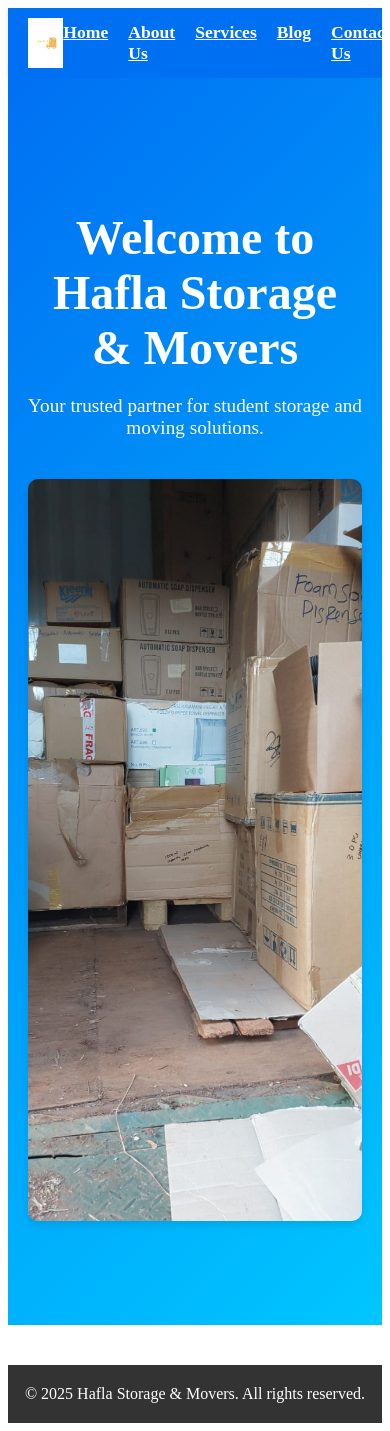
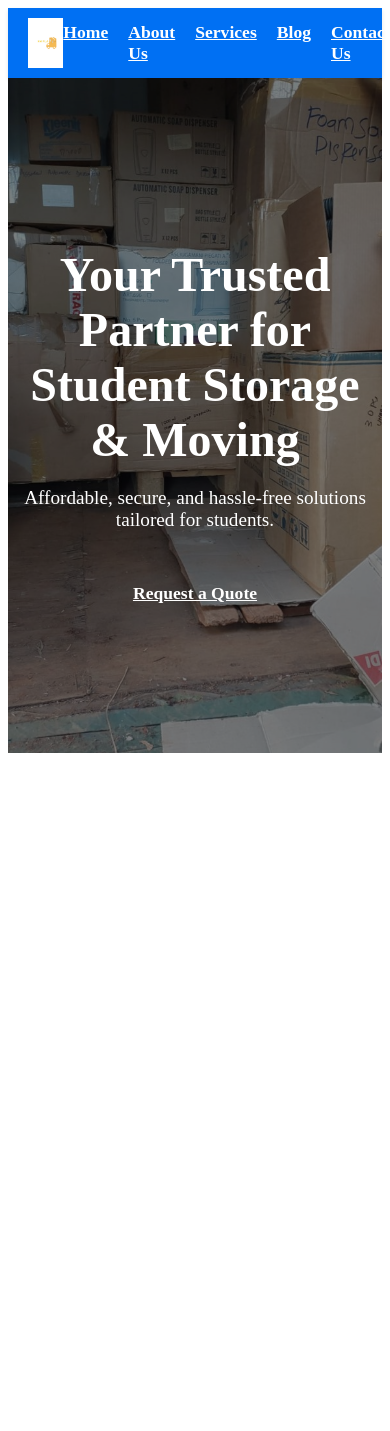
Before and after one commit to JohnMnyika/hafla-storage-and-movers, a Next.js app: page / in a window 390 px wide. Shown: the top 1431 px of the page. After the commit the page ends 1211 px from the top, so only its background shows below. Built offline with nearby package versions, Linux system fonts and the light colour scheme.

Commit message:
updated design and layout

```diff
--- a/src/components/Footer.tsx
+++ b/src/components/Footer.tsx
@@ -3,7 +3,21 @@ import styles from '../styles/Footer.module.css';
 export default function Footer() {
     return (
         <footer className={styles.footer}>
-            <p>&copy; {new Date().getFullYear()} Hafla Storage & Movers. All rights reserved.</p>
+            <div className={styles.footerContent}>
+                <div className={styles.footerSection}>
+                    <h3>Contact Us</h3>
+                    <p>Phone: +254 110947219</p>
+                    <p>Email: haflacustomersales@gmail.com</p>
+                    <p>Address: 38363-00100</p>
+                </div>
+                <div className={styles.footerSection}>
+                    <h3>Follow Us</h3>
+                    <a href="#">Facebook</a>
+                    <a href="#">Twitter</a>
+                    <a href="#">Instagram</a>
+                </div>
+            </div>
+            <p className={styles.footerBottom}>&copy; {new Date().getFullYear()} Hafla Storage & Movers. All rights reserved.</p>
         </footer>
     );
 }
--- a/src/pages/index.tsx
+++ b/src/pages/index.tsx
@@ -11,13 +11,13 @@ export default function Home() {
                 <meta name="description" content="Student-focused storage and moving services" />
             </Head>
             <Header />
-            <main className={styles.main}>
-                <div className={styles.hero}>
-                    <h1>Welcome to Hafla Storage & Movers</h1>
-                    <p>Your trusted partner for student storage and moving solutions.</p>
-                    <img src="/boxes.jpeg" alt="Storage Boxes" className={styles.heroImage} />
+            <div className={styles.hero}>
+                <div className={styles.heroContent}>
+                    <h1>Your Trusted Partner for Student Storage & Moving</h1>
+                    <p>Affordable, secure, and hassle-free solutions tailored for students.</p>
+                    <a href="/contact" className={styles.ctaButton}>Request a Quote</a>
                 </div>
-            </main>
+            </div>
             <Footer />
         </div>
     );
--- a/src/styles/Footer.module.css
+++ b/src/styles/Footer.module.css
@@ -1,11 +1,32 @@
 .footer {
-    background-color: #333;
+    background-color: var(--primary-color);
     color: #fff;
+    padding: 40px 20px;
     text-align: center;
-    padding: 20px 0;
-    margin-top: 40px;
 }
 
-.footer p {
-    margin: 0;
+.footerContent {
+    display: grid;
+    grid-template-columns: repeat(auto-fit, minmax(200px, 1fr));
+    gap: 20px;
+    margin-bottom: 20px;
 }
+
+.footerSection h3 {
+    margin-bottom: 15px;
+}
+
+.footerSection a {
+    color: #fff;
+    display: block;
+    margin-bottom: 10px;
+}
+
+.footerSection a:hover {
+    text-decoration: underline;
+}
+
+.footerBottom {
+    margin-top: 20px;
+    font-size: 0.9rem;
+}
--- a/src/styles/Home.module.css
+++ b/src/styles/Home.module.css
@@ -1,23 +1,52 @@
 .hero {
-    text-align: center;
-    padding: 100px 20px;
-    background: linear-gradient(135deg, #0070f3, #00c6ff);
-    color: #fff;
+    background-image: url('/boxes.jpeg');
+    background-size: cover;
+    background-position: center;
+    height: 80vh;
+    display: flex;
+    align-items: center;
+    justify-content: center;
+    position: relative;
 }
 
-.hero h1 {
+.hero::before {
+    content: '';
+    position: absolute;
+    top: 0;
+    left: 0;
+    right: 0;
+    bottom: 0;
+    background: rgba(0, 0, 0, 0.5);
+}
+
+.heroContent {
+    text-align: center;
+    color: #fff;
+    position: relative;
+    z-index: 1;
+}
+
+.heroContent h1 {
     font-size: 3rem;
     margin-bottom: 20px;
 }
 
-.hero p {
+.heroContent p {
     font-size: 1.2rem;
     margin-bottom: 40px;
 }
 
-.heroImage {
-    max-width: 100%;
-    height: auto;
-    border-radius: 10px;
-    box-shadow: 0 4px 8px rgba(0, 0, 0, 0.1);
+.ctaButton {
+    display: inline-block;
+    padding: 12px 24px;
+    background-color: var(--secondary-color);
+    color: var(--text-color);
+    font-size: 1.1rem;
+    font-weight: 600;
+    border-radius: 5px;
+    transition: background-color 0.3s ease;
 }
+
+.ctaButton:hover {
+    background-color: #ffc107;
+}
--- a/src/styles/globals.css
+++ b/src/styles/globals.css
@@ -1,3 +1,11 @@
+:root {
+    --primary-color: #0070f3;
+    --secondary-color: #ffdd57;
+    --background-color: #f9f9f9;
+    --text-color: #333;
+    --text-light: #555;
+}
+
 * {
     margin: 0;
     padding: 0;
@@ -8,12 +16,12 @@ html,
 body {
     font-family: 'Inter', sans-serif;
     line-height: 1.6;
-    background-color: #f9f9f9;
-    color: #333;
+    background-color: var(--background-color);
+    color: var(--text-color);
 }
 
 a {
-    color: #0070f3;
+    color: var(--primary-color);
     text-decoration: none;
 }
 
@@ -28,17 +36,25 @@ a:hover {
 }
 
 .main {
-    padding: 40px 0;
+    padding: 60px 0;
 }
 
 h1 {
     font-size: 2.5rem;
     margin-bottom: 20px;
+    color: var(--primary-color);
+}
+
+h2 {
+    font-size: 2rem;
+    margin-bottom: 15px;
+    color: var(--primary-color);
 }
 
 p {
     font-size: 1.1rem;
     margin-bottom: 20px;
+    color: var(--text-light);
 }
 
 img {
@@ -46,18 +62,3 @@ img {
     height: auto;
     border-radius: 10px;
 }
-
-@media (max-width: 768px) {
-    .nav {
-        flex-direction: column;
-        gap: 10px;
-    }
-
-    .hero h1 {
-        font-size: 2rem;
-    }
-
-    .hero p {
-        font-size: 1rem;
-    }
-}
```
Also changed, not shown: src/pages/about.tsx (+13 -6 lines), src/pages/services.tsx (+29 -2 lines), src/styles/About.module.css (+16 -15 lines), src/styles/Services.module.css (+28 -10 lines).
